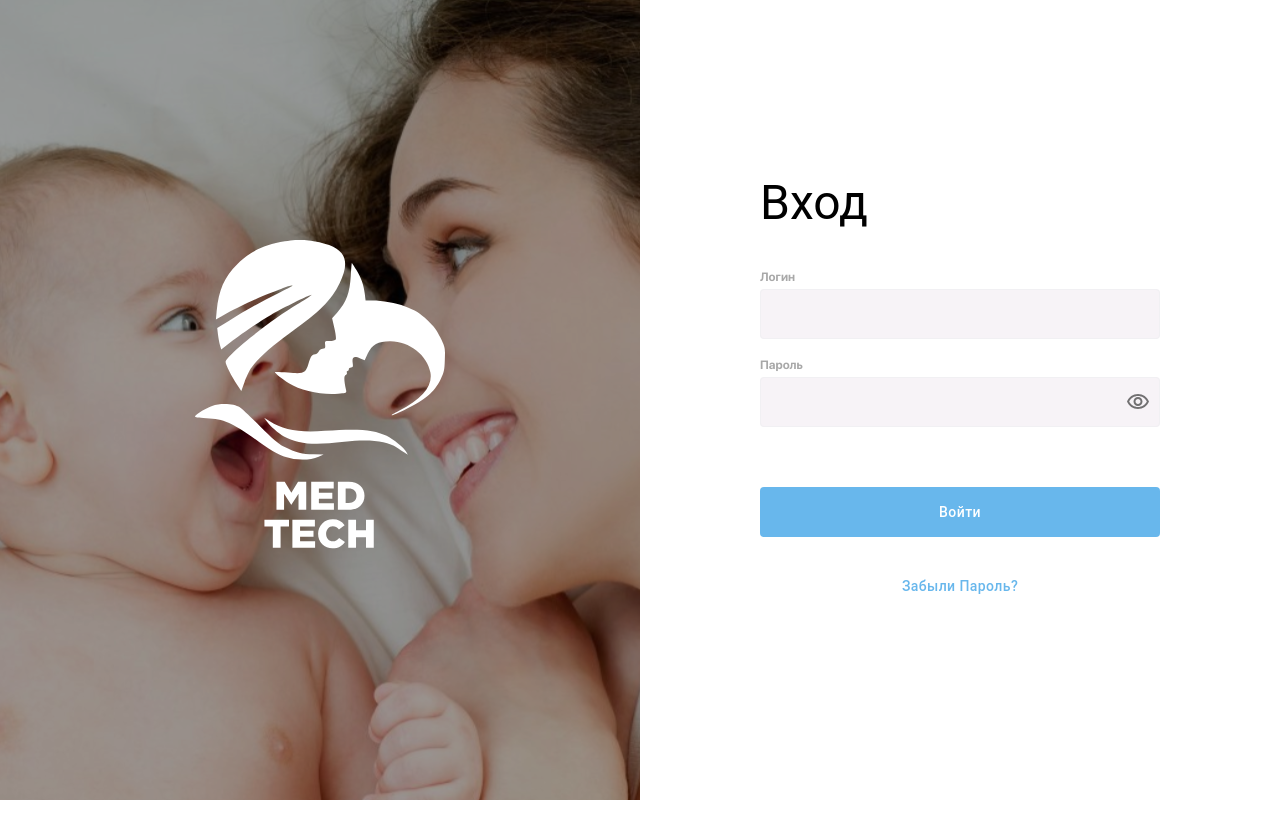
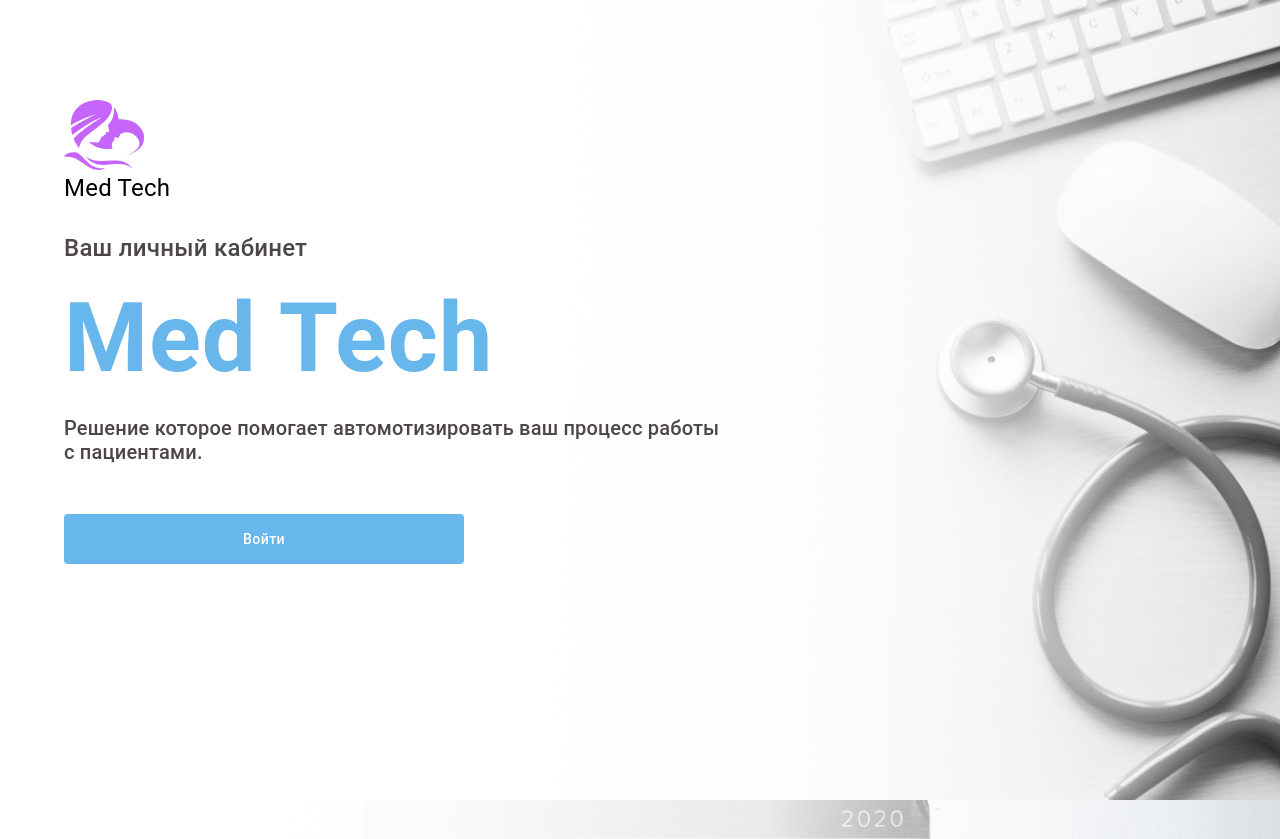
Before and after one commit to mainazarov1/MedTech, a React (Create React App) app: page / in a window 1280 px wide. Shown: the top 839 px of the page. Before the commit the page ends 800 px from the top, so only its background shows below. Built offline with nearby package versions, Linux system fonts and the light colour scheme.

Commit message:
refactor: change images on Doc Website - T3-140

```diff
--- a/src/App.js
+++ b/src/App.js
@@ -6,8 +6,8 @@ function App() {
 	return (
 		<div className="App">
 			<>
-				<Auth />
-				{/* <DocWeb /> */}
+				{/*<Auth />*/}
+				 <DocWeb />
 			</>
 
 		</div>
--- a/src/pages/DocWeb/DocWeb.jsx
+++ b/src/pages/DocWeb/DocWeb.jsx
@@ -30,7 +30,7 @@ const pages = [
 	},
 	{
 		img: img4,
-		title: 'Статистика пользователей',
+		title: 'Пользователи',
 		text: 'На данной странице сайта будут отображаться ваши пациенты, что бы перейти на детальную страницу пациента вам не обходи кликнуть  на определенного пациента после чего вас перебросят на детальную страницу пациента где будут отображаться подробная информация о нем, также вы можете вносить изменения в данных о пользователе.',
 		buttonTitle: 'Перейти',
 	},
--- a/src/pages/DocWeb/WebSection/WebSection.module.css
+++ b/src/pages/DocWeb/WebSection/WebSection.module.css
@@ -13,7 +13,8 @@
 	background: linear-gradient(
 		to left,
 		rgba(250, 250, 250, 0) 0%,
-		rgba(255, 255, 255, 0.9) 50%,
+		rgba(255, 255, 255, 0.9) 40%,
+		rgba(255, 255, 255, 0.98) 65%,
 		rgba(255, 255, 255, 1) 100%
 	);
 	/* z-index: 0; */
```
Also changed, not shown: src/assets/images/manual-bg4.jpeg.
